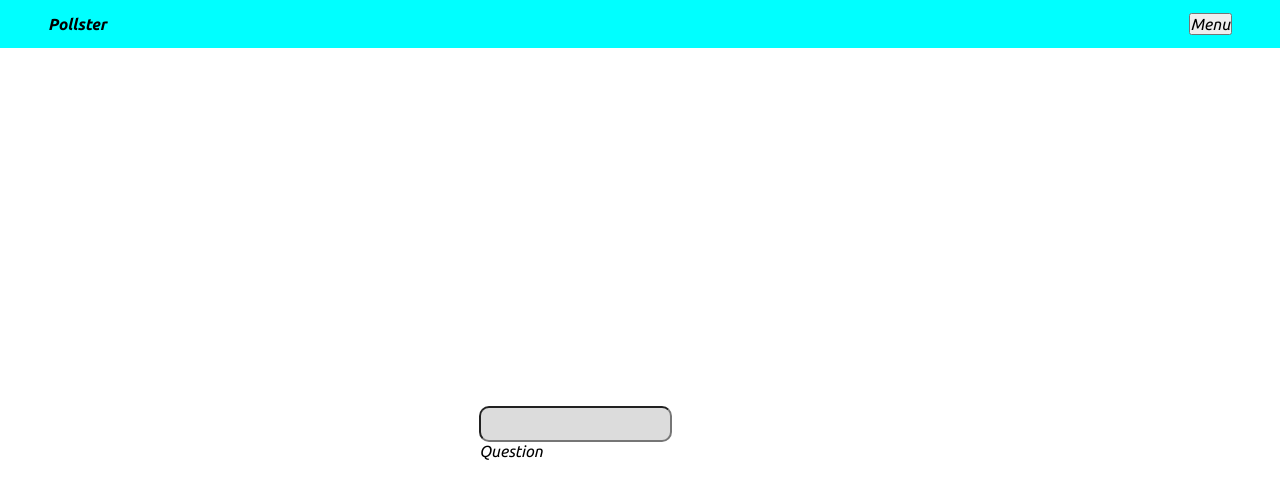
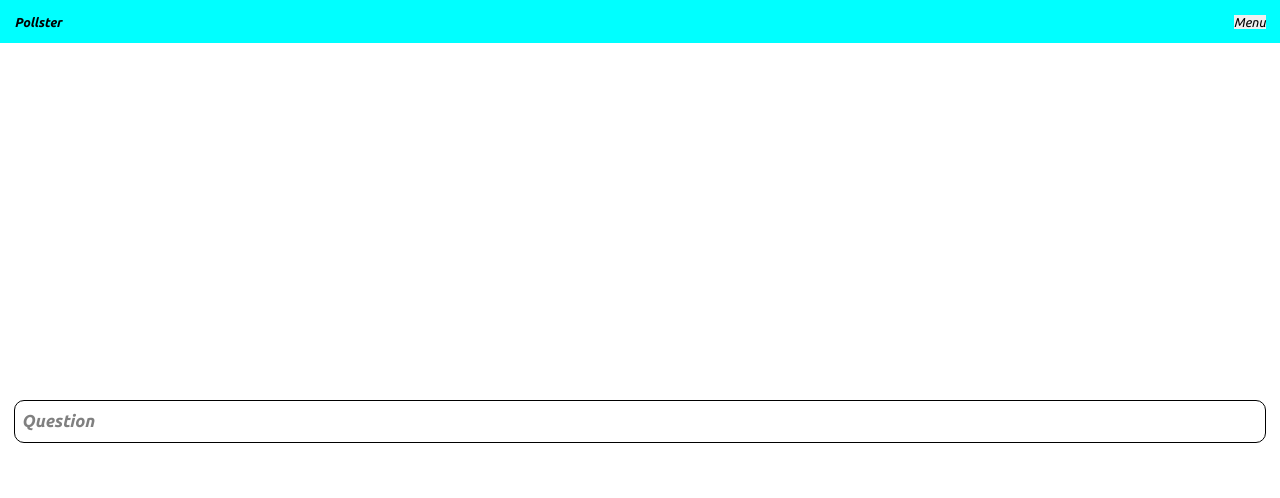
Before and after one commit to DarkVooDoo/Pollster, a Next.js app: page / in a window 1280 px wide. Shown: the top 498 px of the page. Built offline with nearby package versions, Linux system fonts and the light colour scheme.

Commit message:
Poll ui almost done

```diff
--- /dev/null
+++ b/components/Answer.tsx
@@ -0,0 +1,22 @@
+import React, {useState} from 'react'
+
+import styles from 'styles/Answer.module.css'
+
+interface AnswerProps{
+    question: string,
+    answer: string,
+    onAddAnswer: (newAnswer: string)=> void
+  }
+
+  const Answer:React.FC<AnswerProps> = ({onAddAnswer, answer})=>{
+    const [answers, setAnswers] = useState(answer)
+    return (
+      <div className={styles.box}>
+        <input type="text" name="answer" id="answer" className={styles.box_input} required placeholder='Answer' value={answers} onChange={({currentTarget:{value}})=>setAnswers(value)} onKeyDown={(e)=>{
+          if(e.key === "Enter") onAddAnswer(answers)
+        }} />
+      </div>
+    )
+  }
+
+export default Answer
--- a/pages/_app.tsx
+++ b/pages/_app.tsx
@@ -1,14 +1,27 @@
+import React, { useState } from 'react'
+
 import '../styles/globals.css'
 import type { AppProps } from 'next/app'
 
 import Layout from 'components/Layout'
 
 function MyApp({ Component, pageProps }: AppProps) {
+
+  const [answers, setAnswers] = useState<string[]>([""])
+
+  const onAnswersChange = (allAnswers: string[])=>{
+    setAnswers(allAnswers)
+  }
+
   return (
-    <Layout>
-      <Component {...pageProps} />
-    </Layout>
+    <AnswersContext.Provider value={[answers, onAnswersChange]}>
+      <Layout>
+        <Component {...pageProps} />
+      </Layout>
+    </AnswersContext.Provider>
   )
 }
 
+export const AnswersContext = React.createContext<[string[], (allAnswers: string[])=>void]>([[], ()=>{}])
+
 export default MyApp
--- a/pages/index.tsx
+++ b/pages/index.tsx
@@ -1,33 +1,53 @@
 import type { NextPage } from 'next'
 import Head from 'next/head'
-import Image from 'next/image'
-import { FormEventHandler, useState } from 'react'
+import { useContext, useState } from 'react'
+
+import { AnswersContext } from './_app'
+
+import Answer from 'components/Answer'
+
 import styles from '../styles/Home.module.css'
 
 const Home: NextPage = () => {
 
+  const [answers, setAnswers] = useContext(AnswersContext)
+  const [isQuestion, setIsQuestion] = useState(true)
   const [question, setQuestion] = useState("")
 
-  const onAddPoll:FormEventHandler = (e)=>{
-    e.preventDefault()
+  const onAddPoll = ()=>{
     console.log(`Question: ${question}`)
   }
 
+  const onAddAnswer = (newAnswer: string)=>{
+    answers.pop()
+    setAnswers([...answers, newAnswer, ""])
+  }
+
+  const allAnswers = answers.map((answer, index)=><Answer key={index} {...{answer, question, onAddAnswer}}  />)
+
   return (
-    <div className={styles.container}>
+    <>
       <Head>
-        <title>Create Next App</title>
+        <title>Pollster</title>
         <meta name="description" content="Generated by create next app" />
         <link rel="icon" href="/favicon.ico" />
       </Head>
-      <form className={styles.form} onSubmit={onAddPoll}>
-        <div className={styles.form_input}>
-          <input type="text" name="question" id="question" className={styles.form_input_box} required value={question} onChange={({currentTarget:{value}})=>setQuestion(value)} />
-          <label htmlFor="question">Question</label>
-        </div>
-        {/* <button type="submit" >Submit</button> */}
-      </form>
-    </div>
+      {!isQuestion && <h3>{question} </h3>}
+      <div className={styles.form}>
+        {isQuestion ? <div className={styles.form_input}>
+          <input type="text" name="question" id="question" className={styles.form_input_box} required value={question} onChange={({currentTarget:{value}})=>setQuestion(value)} onKeyDown={(e)=>{
+            if(e.key === "Enter") setIsQuestion(false)
+
+          }} />
+          <label className={styles.form_input_label} htmlFor="question">Question</label>
+        </div> : allAnswers}
+        {!isQuestion &&
+        <div className={styles.form_action}>
+          <button className={`${styles.form_action_btn} ${styles.form_action_backBtn}`} onClick={()=>setIsQuestion(true)}>Retour</button>
+          <button className={`${styles.form_action_btn} ${styles.form_action_createBtn}`} type="submit">Create Poll</button>
+        </div>}
+      </div>
+    </>
   )
 }
 
--- /dev/null
+++ b/styles/Answer.module.css
@@ -0,0 +1,10 @@
+.box{
+    height: var(--Input-Height);
+    margin-bottom: var(--Element-Margin-Bottom);
+    border-bottom: 1px solid black;
+}
+
+.box_input{
+    height: 100%;
+    width: 100%;
+}
--- a/styles/Home.module.css
+++ b/styles/Home.module.css
@@ -1,31 +1,58 @@
-.container {
-  height: calc(100vh - var(--Navbar-Height));
-  width: 100%;
-  padding: 0 6rem;
-  flex: 1;
-  display: flex;
-  flex-direction: column;
-  justify-content: center;
-  align-items: center;
-}
 
 .form{
-
+  --Input-Height: 3rem;
+  width: 100%;
 }
 
 .form_input{
   position: relative;
-  height: 2.2rem;
-  width: 60%;
+  display: flex;
+  align-items: center;
+  height: var(--Input-Height);
+  width: 100%;
 }
 
 .form_input_box{
   height: 100%;
   width: 100%;
-  background-color: gainsboro;
+  background-color: white;
+  border-radius: 10px;
+  border: 1px solid black;
+}
+
+.form_input_label{
+  position: absolute;
+  left: var(--Input-Padding);
+  top: calc((var(--Input-Height) / 2) - (1.5rem / 2));
+  font-size: 1.2rem;
+  font-weight: bold;
+  color: gray;
+  transition: all .4s linear;
+}
+
+.form_input_box:valid + .form_input_label, .form_input_box:focus + .form_input_label{
+  top: 0;
+  font-size: .7rem;
+}
+
+.form_action{
+  display: flex;
+  justify-content: flex-end;
+  gap: .5rem;
+}
+
+.form_action_btn{
+  height: 2rem;
+  width: 30%;
   border-radius: 10px;
 }
 
-.form_input_box_label{
-  position: absolute;
+.form_action_backBtn{
+  background-color: transparent;
+  border: 1px solid red;
+  color: red;
 }
+
+.form_action_createBtn{
+  background-color: aqua;
+}
--- a/styles/Navbar.module.css
+++ b/styles/Navbar.module.css
@@ -3,6 +3,6 @@
     display: flex;
     justify-content: space-between;
     align-items: center;
-    padding: 0 3rem;
+    padding: 0 var(--Mobile-Page-Padding);
     background-color: aqua;
 }
--- a/styles/globals.css
+++ b/styles/globals.css
@@ -1,5 +1,11 @@
 @import url('https://fonts.googleapis.com/css2?family=Ubuntu:ital,wght@1,400;1,700&display=swap');
 :root{
+
+  --Input-Padding: .5rem;
+  --Element-Margin-Bottom: 1rem;
+
+  --Mobile-Font-Size: .9rem;
+  --Mobile-Page-Padding: 1rem;
 
   --Navbar-Height: 3rem;
 
@@ -11,13 +17,30 @@
   margin: 0;
   box-sizing: border-box;
   font-family: 'Ubuntu', sans-serif;
-  font-size: 1rem;
+  font-size: var(--Mobile-Font-Size);
+}
+
+.container {
+  height: calc(100vh - var(--Navbar-Height));
+  width: 100%;
+  padding: 0 var(--Mobile-Page-Padding);
+  flex: 1;
+  display: flex;
+  flex-direction: column;
+  justify-content: center;
+  align-items: center;
+}
+
+button{
+  border: none;
 }
 
 input, textarea{
   outline: none;
-  padding: 0 .5rem;
+  padding: 0 var(--Input-Padding);
+  border: none;
 }
+
 
 a {
   color: inherit;
```
